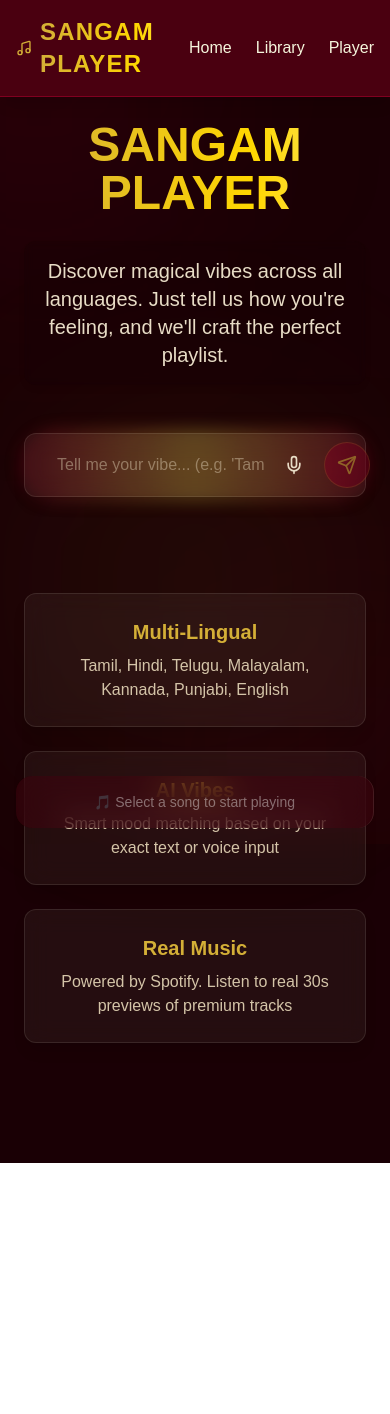
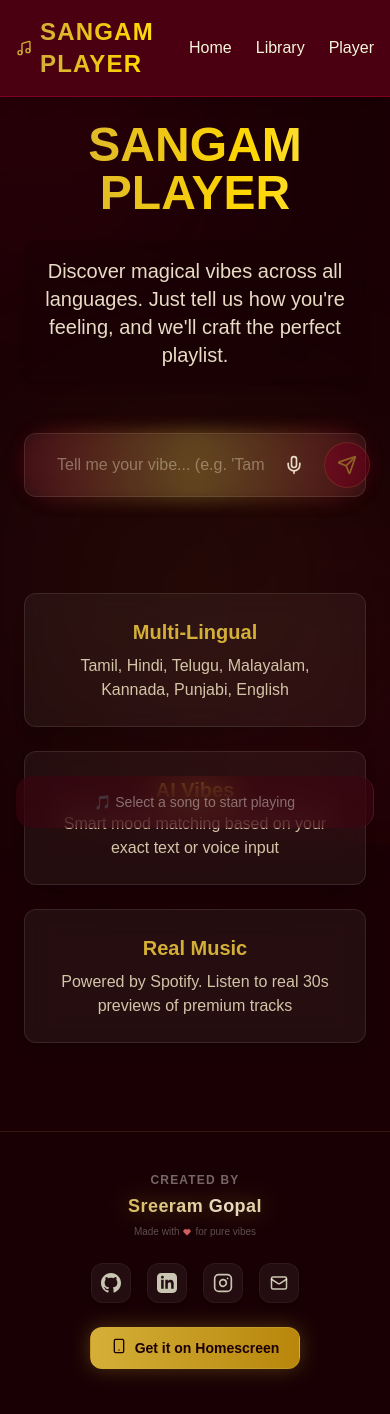
Before and after one commit to sreeramgopalL/sangam_player, a React app in the folder frontend/: page / in a window 390 px wide. Shown: the top 1414 px of the page. Before the commit the page ends 1163 px from the top, so only its background shows below. Built offline with nearby package versions, Linux system fonts and the light colour scheme; the HTML template or start-up script is replaced by a standard one.

Commit message:
Add premium Footer with creator name, social links, PWA homescreen installer

```diff
--- a/frontend/src/App.jsx
+++ b/frontend/src/App.jsx
@@ -2,6 +2,7 @@ import React, { useState } from 'react';
 import { BrowserRouter as Router, Routes, Route } from 'react-router-dom';
 import Navbar from './components/Navbar';
 import MusicPlayer from './components/MusicPlayer';
+import Footer from './components/Footer';
 import GlitterEffect from './components/GlitterEffect';
 import Home from './pages/Home';
 import PlayerPage from './pages/PlayerPage';
@@ -34,7 +35,7 @@ function App() {
 
   return (
     <Router>
-      <div className="min-h-screen bg-burgundy-deep text-beige-light font-sans relative overflow-x-hidden selection:bg-gold selection:text-burgundy-deep pb-24">
+      <div className="min-h-screen bg-burgundy-deep text-beige-light font-sans relative overflow-x-hidden selection:bg-gold selection:text-burgundy-deep">
         {/* Dynamic Background Effects */}
         <div className="fixed inset-0 pointer-events-none z-0 overflow-hidden">
           <div className="absolute top-[-10%] left-[-10%] w-[40%] h-[40%] rounded-full bg-burgundy/30 blur-[120px] mix-blend-screen" />
@@ -44,7 +45,7 @@ function App() {
         <GlitterEffect />
         <Navbar />
 
-        <main className="relative z-10">
+        <main className="relative z-10 min-h-[70vh]">
           <Routes>
             <Route path="/" element={<Home setSharedPlaylist={setSharedPlaylist} />} />
             <Route
@@ -73,6 +74,8 @@ function App() {
           </Routes>
         </main>
 
+        <Footer />
+
         <MusicPlayer
           currentSong={currentSong}
           playlist={sharedPlaylist?.songs || []}
--- /dev/null
+++ b/frontend/src/components/Footer.jsx
@@ -0,0 +1,141 @@
+import React, { useState, useEffect } from 'react';
+import { Smartphone, Mail, Heart } from 'lucide-react';
+
+const Footer = () => {
+  const [deferredPrompt, setDeferredPrompt] = useState(null);
+  const [isInstalled, setIsInstalled] = useState(false);
+
+  useEffect(() => {
+    // Check if app is already in standalone mode (installed)
+    if (window.matchMedia('(display-mode: standalone)').matches || window.navigator.standalone === true) {
+      setIsInstalled(true);
+    }
+
+    const handleBeforeInstallPrompt = (e) => {
+      e.preventDefault();
+      setDeferredPrompt(e);
+    };
+
+    window.addEventListener('beforeinstallprompt', handleBeforeInstallPrompt);
+
+    const handleAppInstalled = () => {
+      setIsInstalled(true);
+      setDeferredPrompt(null);
+    };
+
+    window.addEventListener('appinstalled', handleAppInstalled);
+
+    return () => {
+      window.removeEventListener('beforeinstallprompt', handleBeforeInstallPrompt);
+      window.removeEventListener('appinstalled', handleAppInstalled);
+    };
+  }, []);
+
+  const handleInstallClick = async () => {
+    if (!deferredPrompt) {
+      // Check if iOS device
+      const isIOS = /iPad|iPhone|iPod/.test(navigator.userAgent) && !window.MSStream;
+      if (isIOS) {
+        alert("To install on iPhone/iPad: Tap the 'Share' button at the bottom of Safari, scroll down, and tap 'Add to Home Screen' 📱");
+      } else {
+        alert("Installation helper: Tap the 3-dots menu on your browser (Chrome/Firefox/Edge) and select 'Install app' or 'Add to Home screen'! 📱");
+      }
+      return;
+    }
+
+    deferredPrompt.prompt();
+    const { outcome } = await deferredPrompt.userChoice;
+    if (outcome === 'accepted') {
+      setIsInstalled(true);
+    }
+    setDeferredPrompt(null);
+  };
+
+  return (
+    <footer className="w-full bg-[#1A0005]/80 backdrop-blur-md border-t border-gold/15 py-10 px-6 relative z-30 mt-16 pb-28">
+      <div className="container mx-auto flex flex-col md:flex-row items-center justify-between gap-6">
+
+        {/* Social Links */}
+        <div className="flex items-center gap-4 order-2 md:order-1">
+          <a
+            href="https://github.com/sreeramgopalL"
+            target="_blank"
+            rel="noopener noreferrer"
+            className="w-10 h-10 flex items-center justify-center rounded-xl bg-white/5 hover:bg-gold/20 hover:text-gold text-beige-light/80 transition-all border border-white/5 hover:border-gold/30 hover:-translate-y-0.5 shadow-md"
+            title="GitHub"
+          >
+            <svg className="w-5 h-5 fill-current" viewBox="0 0 24 24">
+              <path d="M12 0c-6.626 0-12 5.373-12 12 0 5.302 3.438 9.8 8.207 11.387.599.111.793-.261.793-.577v-2.234c-3.338.726-4.033-1.416-4.033-1.416-.546-1.387-1.333-1.756-1.333-1.756-1.089-.745.083-.729.083-.729 1.205.084 1.839 1.237 1.839 1.237 1.07 1.834 2.807 1.304 3.492.997.107-.775.418-1.305.762-1.604-2.665-.305-5.467-1.334-5.467-5.931 0-1.311.469-2.381 1.236-3.221-.124-.303-.535-1.524.117-3.176 0 0 1.008-.322 3.301 1.23.957-.266 1.983-.399 3.003-.404 1.02.005 2.047.138 3.006.404 2.291-1.552 3.297-1.23 3.297-1.23.653 1.653.242 2.874.118 3.176.77.84 1.235 1.911 1.235 3.221 0 4.609-2.807 5.624-5.479 5.921.43.372.823 1.102.823 2.222v3.293c0 .319.192.694.801.576 4.765-1.589 8.199-6.086 8.199-11.386 0-6.627-5.373-12-12-12z"/>
+            </svg>
+          </a>
+          <a
+            href="https://linkedin.com"
+            target="_blank"
+            rel="noopener noreferrer"
+            className="w-10 h-10 flex items-center justify-center rounded-xl bg-white/5 hover:bg-gold/20 hover:text-gold text-beige-light/80 transition-all border border-white/5 hover:border-gold/30 hover:-translate-y-0.5 shadow-md"
+            title="LinkedIn"
+          >
+            <svg className="w-5 h-5 fill-current" viewBox="0 0 24 24">
+              <path d="M19 0h-14c-2.761 0-5 2.239-5 5v14c0 2.761 2.239 5 5 5h14c2.762 0 5-2.239 5-5v-14c0-2.761-2.238-5-5-5zm-11 19h-3v-11h3v11zm-1.5-12.268c-.966 0-1.75-.779-1.75-1.75s.784-1.75 1.75-1.75 1.75.779 1.75 1.75-.784 1.75-1.75 1.75zm13.5 12.268h-3v-5.604c0-3.368-4-3.113-4 0v5.604h-3v-11h3v1.765c1.396-2.586 7-2.777 7 2.476v6.759z"/>
+            </svg>
+          </a>
+          <a
+            href="https://instagram.com"
+            target="_blank"
+            rel="noopener noreferrer"
+            className="w-10 h-10 flex items-center justify-center rounded-xl bg-white/5 hover:bg-gold/20 hover:text-gold text-beige-light/80 transition-all border border-white/5 hover:border-gold/30 hover:-translate-y-0.5 shadow-md"
+            title="Instagram"
+          >
+            <svg className="w-5 h-5 stroke-current fill-none" strokeWidth="2" strokeLinecap="round" strokeLinejoin="round" viewBox="0 0 24 24">
+              <rect x="2" y="2" width="20" height="20" rx="5" ry="5"></rect>
+              <path d="M16 11.37A4 4 0 1 1 12.63 8 4 4 0 0 1 16 11.37z"></path>
+              <line x1="17.5" y1="6.5" x2="17.51" y2="6.5"></line>
+            </svg>
+          </a>
+          <a
+            href="mailto:sreeramgopal@example.com"
+            className="w-10 h-10 flex items-center justify-center rounded-xl bg-white/5 hover:bg-gold/20 hover:text-gold text-beige-light/80 transition-all border border-white/5 hover:border-gold/30 hover:-translate-y-0.5 shadow-md"
+            title="Email"
+          >
+            <Mail size={18} />
+          </a>
+        </div>
+
+        {/* Creator Credit with Glitter Effect */}
+        <div className="text-center order-1 md:order-2">
+          <p className="text-xs text-white/40 uppercase tracking-widest font-semibold mb-1">Created By</p>
+          <h3 className="text-lg font-bold tracking-wide relative inline-block group">
+            <span className="bg-gradient-to-r from-gold via-beige to-gold bg-[length:200%_auto] bg-clip-text text-transparent animate-[shimmer_3s_linear_infinite] drop-shadow-[0_0_10px_rgba(212,175,55,0.4)]">
+              Sreeram Gopal
+            </span>
+            <span className="absolute -bottom-1 left-0 w-0 h-0.5 bg-gradient-to-r from-gold to-beige transition-all duration-300 group-hover:w-full" />
+          </h3>
+          <p className="text-[10px] text-white/30 mt-1 flex items-center justify-center gap-1">
+            Made with <Heart size={8} className="text-red-400 fill-red-400 animate-pulse" /> for pure vibes
+          </p>
+        </div>
+
+        {/* PWA / Install Link */}
+        <div className="order-3">
+          {!isInstalled ? (
+            <button
+              onClick={handleInstallClick}
+              className="flex items-center gap-2 px-5 py-2.5 rounded-xl bg-gradient-to-r from-gold to-[#B8860B] text-burgundy-deep font-semibold text-sm hover:scale-[1.03] transition-all duration-300 shadow-[0_0_20px_rgba(212,175,55,0.3)] border border-gold/40 cursor-pointer active:scale-95"
+            >
+              <Smartphone size={16} className="animate-bounce" />
+              <span>Get it on Homescreen</span>
+            </button>
+          ) : (
+            <div className="flex items-center gap-2 px-4 py-2 rounded-xl bg-white/5 border border-white/10 text-white/50 text-xs font-semibold">
+              <Smartphone size={14} className="text-gold" />
+              <span>App Installed on Device</span>
+            </div>
+          )}
+        </div>
+
+      </div>
+    </footer>
+  );
+};
+
+export default Footer;
--- a/frontend/src/index.css
+++ b/frontend/src/index.css
@@ -40,3 +40,15 @@
   z-index: 9999;
   box-shadow: 0 0 4px 1px rgba(255, 215, 0, 0.8);
 }
+
+@keyframes shimmer {
+  0% {
+    background-position: 0% 50%;
+  }
+  50% {
+    background-position: 100% 50%;
+  }
+  100% {
+    background-position: 0% 50%;
+  }
+}
```
